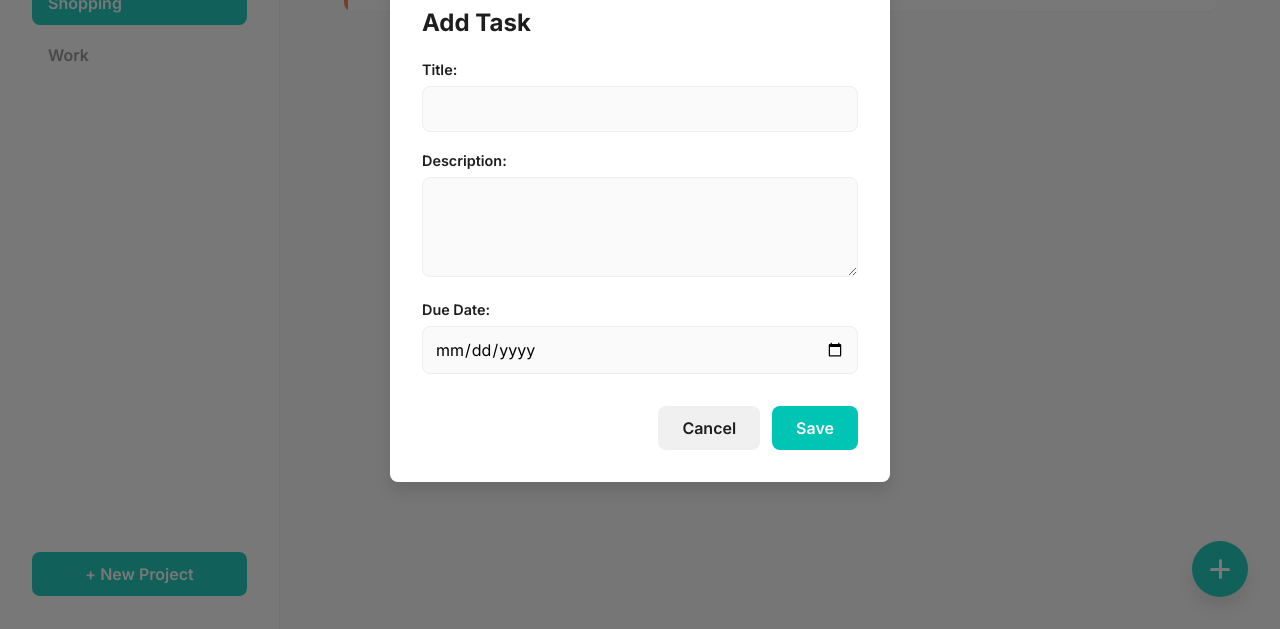
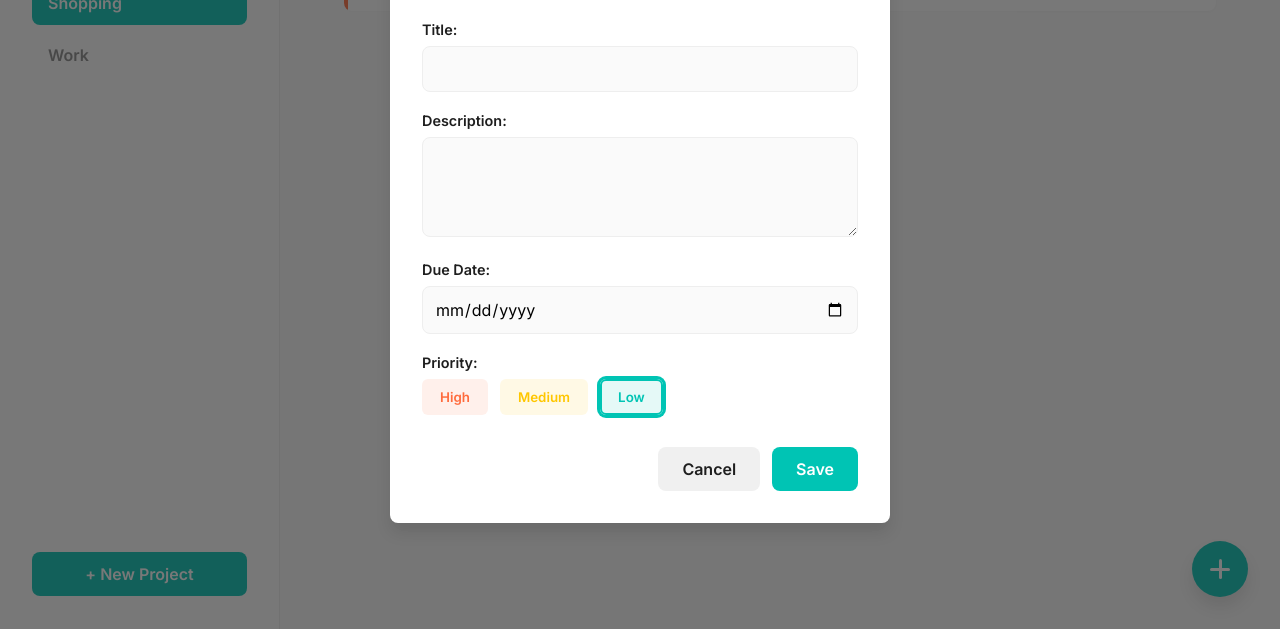
Before and after one commit to LIGECT/yet-another-todo-app, a website built with webpack: page src/index.html in a window 1280 px wide. Both pictures are taken after a click on the button 1220 px from the left and 740 px from the top of the page. Shown: the part 171-800 px from the top of the page. Built offline with nearby package versions, Linux system fonts and the light colour scheme.

Commit message:
Implement priority switching in edit modal

```diff
--- a/src/css/modal.css
+++ b/src/css/modal.css
@@ -1,7 +1,3 @@
-/* .hidden {
-  display: none;
-} */
-
 #modal-overlay {
   position: fixed;
   top: 0;
@@ -28,7 +24,6 @@
   transform: scale(0.95) translateY(10px);
 }
 
-/* The modal window itself */
 #edit-modal {
   background-color: var(--card-background);
   padding: 2rem;
@@ -47,7 +42,6 @@
   color: var(--text-color);
 }
 
-/* Form fields styling */
 .form-field {
   margin-bottom: 1.25rem;
 }
@@ -86,7 +80,6 @@
   box-shadow: 0 0 0 3px rgba(0, 196, 180, 0.2);
 }
 
-/* Form buttons */
 .form-buttons {
   display: flex;
   justify-content: flex-end;
@@ -120,3 +113,37 @@
 #cancel-edit-btn:hover {
   background-color: #e0e0e0;
 }
+
+.priority-selector-container {
+  display: flex;
+  gap: 0.75rem;
+}
+
+.priority-btn {
+  padding: 0.5rem 1rem;
+  border-radius: 6px;
+  border: 2px solid transparent;
+  font-weight: 600;
+  cursor: pointer;
+  transition: all 0.2s ease-in-out;
+}
+
+.priority-btn[data-priority="high"] {
+  background-color: #ff6b3d1a;
+  color: #ff6b3d;
+}
+
+.priority-btn[data-priority="medium"] {
+  background-color: #ffc7001a;
+  color: #ffc700;
+}
+
+.priority-btn[data-priority="low"] {
+  background-color: #00c4b41a;
+  color: #00c4b4;
+}
+
+.priority-btn.active {
+  border-color: currentColor;
+  box-shadow: 0 0 0 3px currentColor;
+}
--- a/src/handlers/eventHandlers.js
+++ b/src/handlers/eventHandlers.js
@@ -8,7 +8,35 @@ export function setupAppEventHandlers(state, render) {
   const mainContent = document.getElementById("main-content");
   const sidebar = document.getElementById("sidebar");
   const form = document.getElementById("edit-form");
+  const priorityContainer = document.querySelector(
+    ".priority-selector-container"
+  );
   let currentEditingId = null;
+  let activePriorityButton = null;
+
+  function fillForm(todo) {
+    document.getElementById("edit-title").value = todo.title;
+    document.getElementById("edit-description").value = todo.description;
+    document.getElementById("edit-dueDate").value = todo.dueDate || "";
+
+    const correctButton = document.querySelector(
+      `[data-priority="${todo.priority}"]`
+    );
+
+    setActivePriority(correctButton);
+  }
+
+  function setActivePriority(button) {
+    if (!button) return;
+    const allPriorityButton = document.querySelectorAll(".priority-btn");
+
+    allPriorityButton.forEach((btn) => {
+      btn.classList.remove("active");
+    });
+
+    button.classList.add("active");
+    activePriorityButton = button;
+  }
 
   sidebar.addEventListener("click", (e) => {
     const projectItem = e.target.closest(".project-item");
@@ -86,7 +114,7 @@ export function setupAppEventHandlers(state, render) {
       currentEditingId = todoId;
       const todo = currentProject.todos.find((t) => t.id === todoId);
       if (todo) {
-        openModal({ mode: "edit", todo: todo });
+        openModal({ mode: "edit" });
         fillForm(todo);
       }
 
@@ -129,6 +157,7 @@ export function setupAppEventHandlers(state, render) {
 
       currentEditingId = null;
       openModal({ mode: "create" });
+      fillForm({ title: "", description: "", dueDate: "", priority: "low" });
     }
   });
 
@@ -148,13 +177,14 @@ export function setupAppEventHandlers(state, render) {
       .getElementById("edit-description")
       .value.trim();
     const dueDate = document.getElementById("edit-dueDate").value;
+    const priority = activePriorityButton.dataset.priority;
 
     if (currentEditingId !== null) {
       const todo = currentProject.todos.find((t) => t.id === currentEditingId);
       if (!todo) return;
-      Object.assign(todo, { title, description, dueDate });
+      Object.assign(todo, { title, description, dueDate, priority });
     } else {
-      const newTodo = new Todo(title, description, dueDate);
+      const newTodo = new Todo(title, description, dueDate, priority);
       currentProject.todos.push(newTodo);
     }
 
@@ -162,14 +192,17 @@ export function setupAppEventHandlers(state, render) {
     render(state);
   });
 
+  priorityContainer.addEventListener("click", (e) => {
+    e.preventDefault();
+    const clickedButton = e.target.closest(".priority-btn");
+
+    if (!clickedButton) return;
+
+    setActivePriority(clickedButton);
+  });
+
   document.getElementById("cancel-edit-btn").addEventListener("click", (e) => {
     e.preventDefault();
     closeModal();
   });
 }
-
-export function fillForm(todo) {
-  document.getElementById("edit-title").value = todo.title;
-  document.getElementById("edit-description").value = todo.description;
-  document.getElementById("edit-dueDate").value = todo.dueDate || "";
-}
--- a/src/handlers/ui.js
+++ b/src/handlers/ui.js
@@ -1,6 +1,5 @@
 import { renderSidebar } from "../components/Sidebar/index.js";
 import { renderMainContent } from "../components/MainContent/index.js";
-import { fillForm } from "./eventHandlers.js";
 
 export function render(state) {
   const currentProject = state.projects.find(
@@ -18,18 +17,11 @@ export function render(state) {
 export function openModal(options) {
   const modalOverlay = document.getElementById("modal-overlay");
   modalOverlay.classList.remove("hidden");
-  const form = document.getElementById("edit-form");
 
   if (options.mode === "create") {
-    document.getElementById("edit-title").value = "";
-    document.getElementById("edit-description").value = "";
-    document.getElementById("edit-dueDate").value = "";
-
-    const title = document.getElementById("titleForm");
-    title.textContent = "Add Task";
+    document.getElementById("titleForm").textContent = "Add Task";
   } else if (options.mode === "edit") {
     document.getElementById("titleForm").textContent = "Edit Task";
-    fillForm(options.todo);
   }
 }
 
--- a/src/index.html
+++ b/src/index.html
@@ -21,7 +21,6 @@
     <div id="modal-overlay" class="hidden">
       <div id="edit-modal">
         <form id="edit-form">
-          <!-- <h2>Edit Task</h2> -->
           <h2 id="titleForm"></h2>
           <div class="form-field">
             <label for="edit-title">Title:</label>
@@ -35,6 +34,16 @@
             <label for="edit-dueDate">Due Date:</label>
             <input type="date" id="edit-dueDate" name="dueDate" />
           </div>
+          <div class="form-field">
+            <label>Priority:</label>
+            <div class="priority-selector-container">
+              <button class="priority-btn" data-priority="high">High</button>
+              <button class="priority-btn" data-priority="medium">
+                Medium
+              </button>
+              <button class="priority-btn" data-priority="low">Low</button>
+            </div>
+          </div>
           <div class="form-buttons">
             <button type="button" id="cancel-edit-btn">Cancel</button>
             <button type="submit" class="btn-primary">Save</button>
--- a/src/models/Todo.js
+++ b/src/models/Todo.js
@@ -1,5 +1,5 @@
 export class Todo {
-  constructor(title, description = "...", dueDate = "none", priority = "low") {
+  constructor(title, description = "", dueDate = "none", priority = "low") {
     this.id = crypto.randomUUID();
     this.title = title;
     this.description = description;
@@ -7,5 +7,4 @@ export class Todo {
     this.priority = priority;
     this.completed = false;
   }
-  // toggleComplete() { this.completed = !this.completed; }
 }
```
